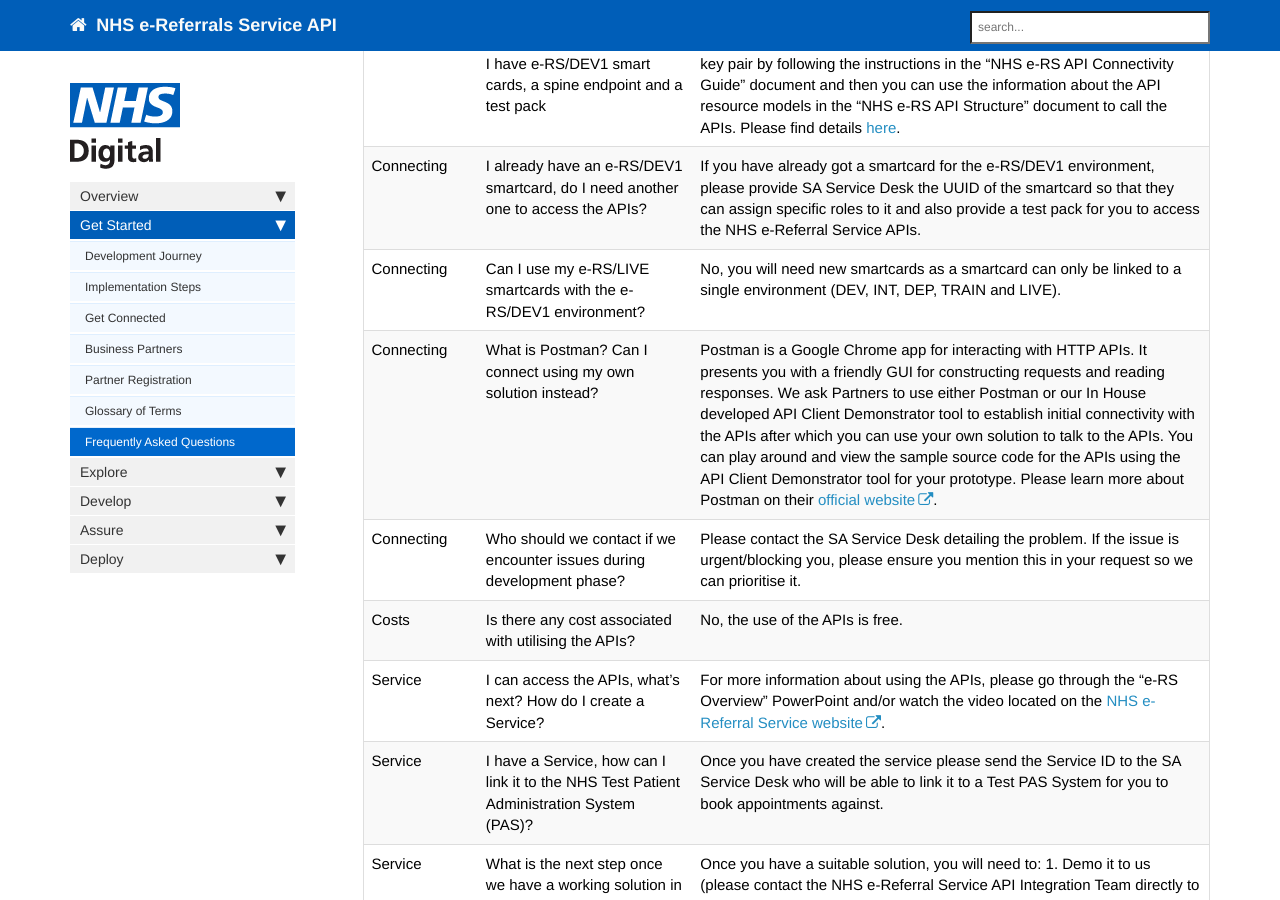
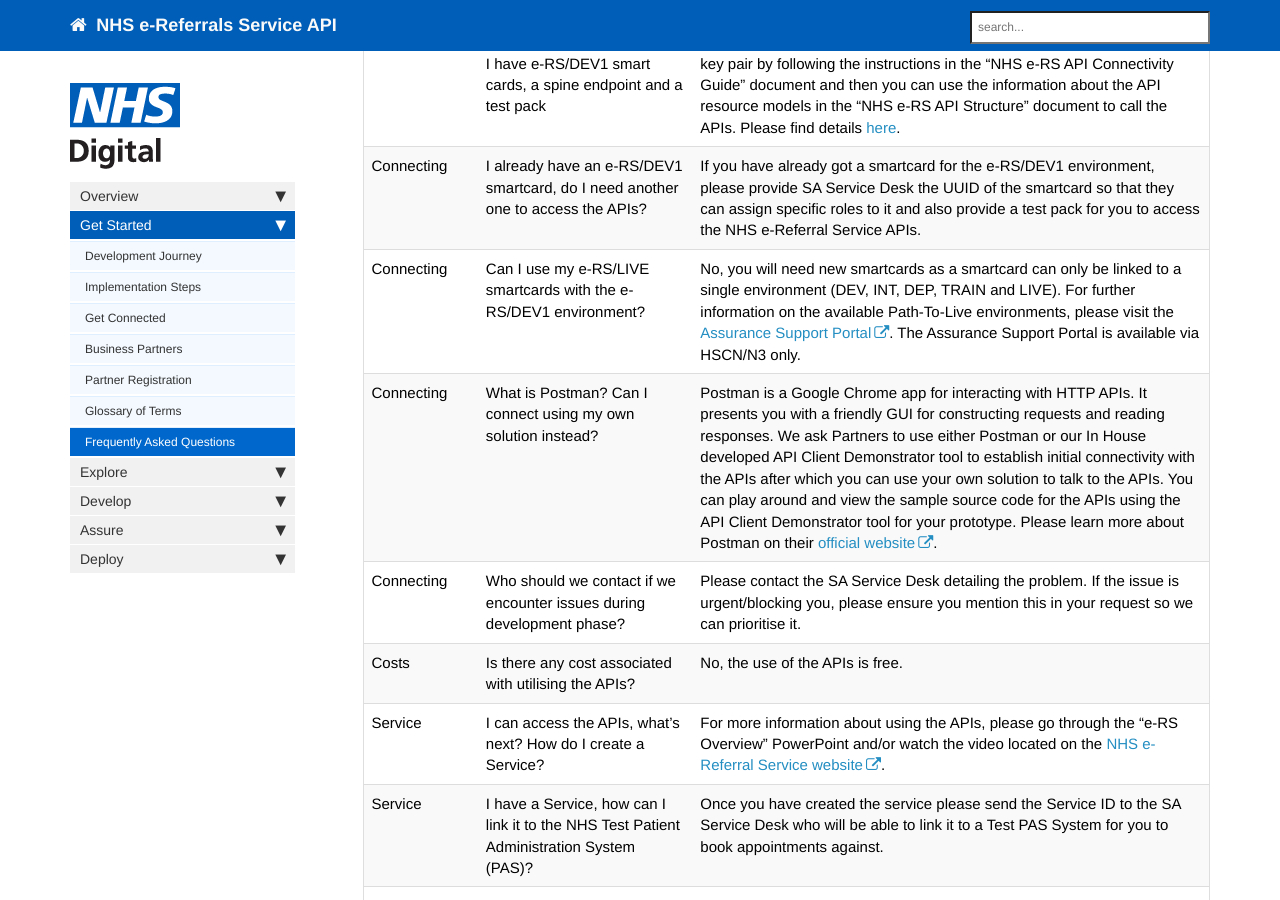
Before and after one commit to wurble369/websitetest, a Jekyll site: the page built from pages/getstarted/getstarted_faq.md, in a window 1280 px wide and 900 px high, scrolled down 1449 px. Built offline with Jekyll 4.4.1, drawn with Linux system fonts in a browser that asks for light colours; nearby versions of some CDN libraries; comment, search, counter and statistics services are not loaded; some of the changed text lies outside the part shown.

Commit message:
Assurance portal

```diff
--- a/pages/getstarted/getstarted_faq.md
+++ b/pages/getstarted/getstarted_faq.md
@@ -15,7 +15,7 @@ summary: "A set of common questions and answers regarding the e-RS APIs"
 | Overview | I have a specific scenario I want to talk through, who should I contact? | Please contact the NHS e-Referral Service API Integration Team directly. |
 | Overview | I have a question that is not listed here, who can I ask? | Please contact the NHS e-Referral Service API Integration Team directly. |
 | e-Referral | What does the NHS e-Referral Service do? | Please find more information about what functionality NHS e-Referral Service provides [here](https://digital.nhs.uk/e-Referral-Service). |
-| e-Referral | How do I contact the Solutions Assurance (SA) Service Desk? | Please visit the [Assurance Support website](http://www.assurancesupport.digital.nhs.uk/). The Assurance Support Portal is available via HSCN/N3 only. |
+| e-Referral | How do I contact the Solutions Assurance (SA) Service Desk? | Please visit the [Assurance Support Portal](http://www.assurancesupport.digital.nhs.uk/). The Assurance Support Portal is available via HSCN/N3 only. |
 | Assurance | What is the API assurance approach? What do I need to fill in to get assurance of my solution? How can we achieve compliance for our system? | You will need to complete the following documents: TOM, Connection Agreement, End User Policy, and Data Sharing. When you are ready to start this process, please contact the Integration Team and an Implementation Manager will be assigned to you to support you through this process. |
 | Assurance | What is a TOM? | This is the Target Operating Model which is a light-weight framework used for you to self-assure your own system confirming it meets the requirements and passes compliance. |
 | Authentication | In order to use the APIs do I need to be logged on with the smartcard at all times or does it just require the smartcard UUID to authenticate the user? | The user will need to be logged on with the smartcard at all times to use the APIs. However we are having discussions to look into unattended or system-to-system calls and will be able to provide more information later. |
@@ -24,7 +24,7 @@ summary: "A set of common questions and answers regarding the e-RS APIs"
 | Connecting | How can I access the APIs? - I have e-RS/DEV1 smartcards but no spine endpoint nor test pack | You will need to create a CSR using your FQDN and fill in an EPR form and request SA Service Desk to register your endpoint. You will receive endpoint certificate, MHS Party Key and ASID details in return. Please find details [here](getstarted_get_connected.html). |
 | Connecting | How can I access the APIs? - I have e-RS/DEV1 smart cards, a spine endpoint and a test pack | Once you have an endpoint registration certificate, you will need to create a key pair by following the instructions in the "NHS e-RS API Connectivity Guide" document and then you can use the information about the API resource models in the "NHS e-RS API Structure" document to call the APIs. Please find details [here](getstarted_get_connected.html). |
 | Connecting | I already have an e-RS/DEV1 smartcard, do I need another one to access the APIs? | If you have already got a smartcard for the e-RS/DEV1 environment, please provide SA Service Desk the UUID of the smartcard so that they can assign specific roles to it and also provide a test pack for you to access the NHS e-Referral Service APIs. |
-| Connecting | Can I use my e-RS/LIVE smartcards with the e-RS/DEV1 environment? | No, you will need new smartcards as a smartcard can only be linked to a single environment (DEV, INT, DEP, TRAIN and LIVE). |
+| Connecting | Can I use my e-RS/LIVE smartcards with the e-RS/DEV1 environment? | No, you will need new smartcards as a smartcard can only be linked to a single environment (DEV, INT, DEP, TRAIN and LIVE). For further information on the available Path-To-Live environments, please visit the [Assurance Support Portal](http://www.assurancesupport.digital.nhs.uk/). The Assurance Support Portal is available via HSCN/N3 only. |
 | Connecting | What is Postman? Can I connect using my own solution instead? | Postman is a Google Chrome app for interacting with HTTP APIs. It presents you with a friendly GUI for constructing requests and reading responses. We ask Partners to use either Postman or our In House developed API Client Demonstrator tool to establish initial connectivity with the APIs after which you can use your own solution to talk to the APIs. You can play around and view the sample source code for the APIs using the API Client Demonstrator tool for your prototype. Please learn more about Postman on their [official website](https://www.getpostman.com). |
 | Connecting | Who should we contact if we encounter issues during development phase? | Please contact the SA Service Desk detailing the problem. If the issue is urgent/blocking you, please ensure you mention this in your request so we can prioritise it.  |
 | Costs | Is there any cost associated with utilising the APIs? | No, the use of the APIs is free. |
```
